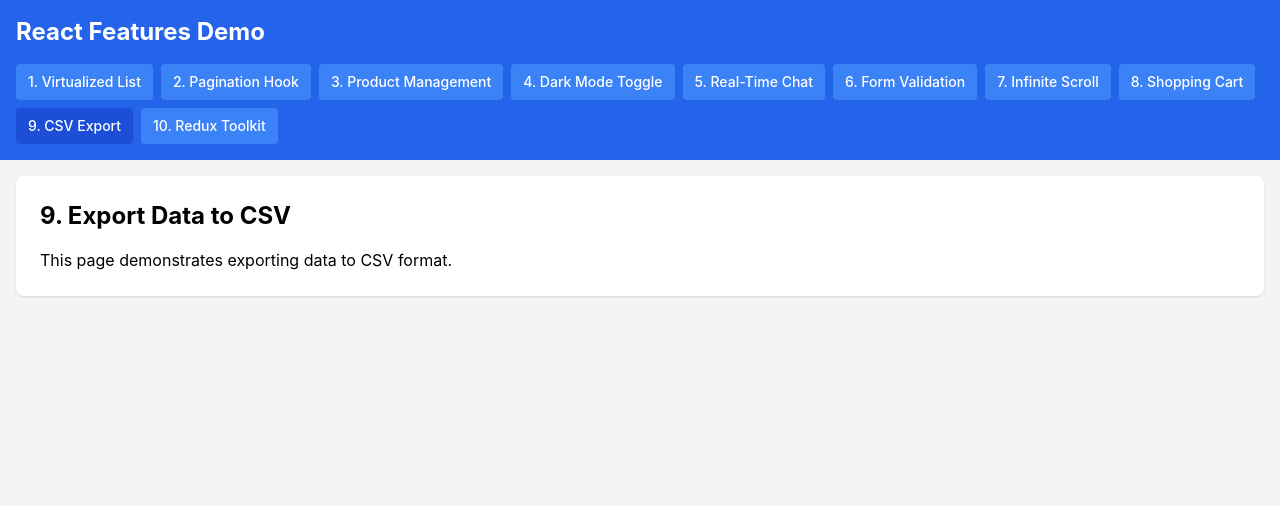
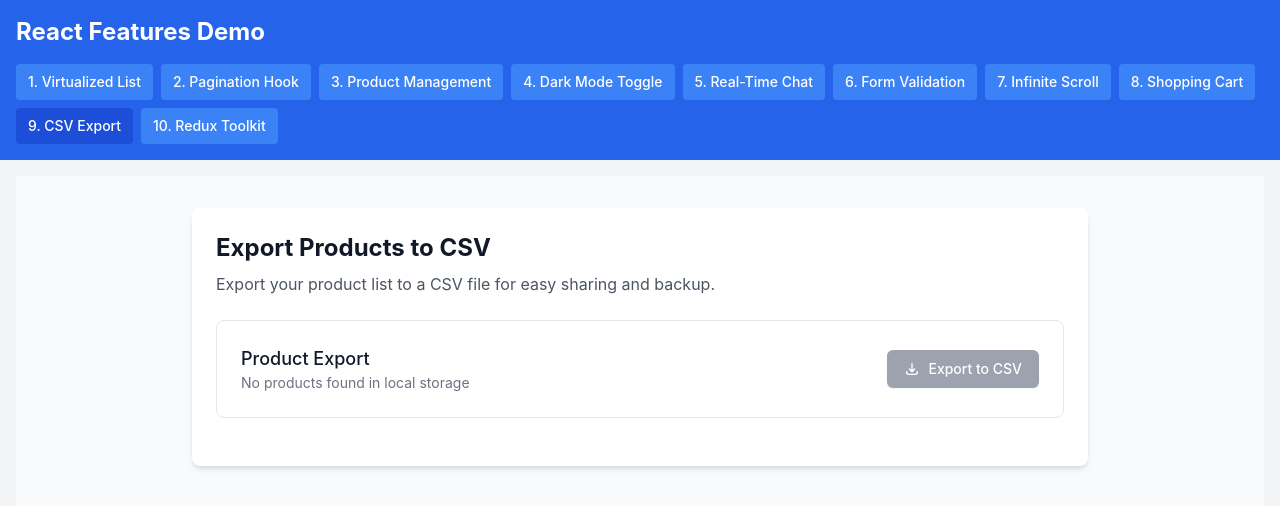
Before and after one commit to sukit12009/exam-test, a React (Create React App) app: page /csv-export in a window 1280 px wide. Shown: the top 506 px of the page. Built offline with nearby package versions, Linux system fonts and the light colour scheme.

Commit message:
init csv-export

```diff
--- /dev/null
+++ b/src/components/csv-export/ExportControls.tsx
@@ -0,0 +1,48 @@
+const DownloadIcon = ({ className }: { className?: string }) => (
+  <svg className={className} fill="none" viewBox="0 0 24 24" stroke="currentColor">
+    <path strokeLinecap="round" strokeLinejoin="round" strokeWidth={2} d="M4 16v1a3 3 0 003 3h10a3 3 0 003-3v-1m-4-4l-4 4m0 0l-4-4m4 4V4" />
+  </svg>
+);
+
+interface ExportControlsProps {
+  isLoading: boolean;
+  productCount: number;
+  onExport: () => void;
+}
+
+export const ExportControls = ({
+  isLoading,
+  productCount,
+  onExport
+}: ExportControlsProps) => {
+  return (
+    <div className="bg-white dark:bg-gray-800 border border-gray-200 dark:border-gray-700 rounded-lg p-6 mb-6">
+      <div className="flex flex-col sm:flex-row sm:items-center sm:justify-between">
+        <div className="mb-4 sm:mb-0">
+          <h2 className="text-lg font-medium text-gray-900 dark:text-white">
+            Product Export
+          </h2>
+          <p className="text-sm text-gray-500 dark:text-gray-400">
+            {isLoading
+              ? 'Loading products...'
+              : productCount > 0
+                ? `Found ${productCount} products to export`
+                : 'No products found in local storage'}
+          </p>
+        </div>
+        <button
+          onClick={onExport}
+          disabled={isLoading || productCount === 0}
+          className={`inline-flex items-center px-4 py-2 border border-transparent rounded-md shadow-sm text-sm font-medium text-white ${
+            isLoading || productCount === 0
+              ? 'bg-gray-400 dark:bg-gray-600 cursor-not-allowed'
+              : 'bg-blue-600 hover:bg-blue-700 dark:bg-blue-700 dark:hover:bg-blue-800'
+          } transition-colors duration-200`}
+        >
+          <DownloadIcon className="mr-2 h-4 w-4" />
+          {isLoading ? 'Processing...' : 'Export to CSV'}
+        </button>
+      </div>
+    </div>
+  );
+};
--- /dev/null
+++ b/src/components/csv-export/ProductTable.tsx
@@ -0,0 +1,57 @@
+import { Product } from './types';
+
+interface ProductTableProps {
+  products: Product[];
+}
+
+export const ProductTable = ({ products }: ProductTableProps) => {
+  if (products.length === 0) return null;
+
+  return (
+    <div className="bg-white dark:bg-gray-800 border border-gray-200 dark:border-gray-700 rounded-lg overflow-hidden">
+      <div className="px-6 py-4 border-b border-gray-200 dark:border-gray-700">
+        <h3 className="text-lg font-medium text-gray-900 dark:text-white">
+          Preview (First 5 Items)
+        </h3>
+      </div>
+      <div className="overflow-x-auto">
+        <table className="min-w-full divide-y divide-gray-200 dark:divide-gray-700">
+          <thead className="bg-gray-50 dark:bg-gray-700">
+            <tr>
+              <th className="px-6 py-3 text-left text-xs font-medium text-gray-500 dark:text-gray-300 uppercase tracking-wider">
+                ID
+              </th>
+              <th className="px-6 py-3 text-left text-xs font-medium text-gray-500 dark:text-gray-300 uppercase tracking-wider">
+                Name
+              </th>
+              <th className="px-6 py-3 text-left text-xs font-medium text-gray-500 dark:text-gray-300 uppercase tracking-wider">
+                Price
+              </th>
+              <th className="px-6 py-3 text-left text-xs font-medium text-gray-500 dark:text-gray-300 uppercase tracking-wider">
+                Category
+              </th>
+            </tr>
+          </thead>
+          <tbody className="bg-white dark:bg-gray-800 divide-y divide-gray-200 dark:divide-gray-700">
+            {products.slice(0, 5).map((product) => (
+              <tr key={product.id}>
+                <td className="px-6 py-4 whitespace-nowrap text-sm text-gray-900 dark:text-gray-200">
+                  {product.id}
+                </td>
+                <td className="px-6 py-4 whitespace-nowrap text-sm text-gray-900 dark:text-gray-200">
+                  {product.name}
+                </td>
+                <td className="px-6 py-4 whitespace-nowrap text-sm text-gray-900 dark:text-gray-200">
+                  ฿{product.price.toLocaleString()}
+                </td>
+                <td className="px-6 py-4 whitespace-nowrap text-sm text-gray-900 dark:text-gray-200">
+                  {product.category}
+                </td>
+              </tr>
+            ))}
+          </tbody>
+        </table>
+      </div>
+    </div>
+  );
+};
--- /dev/null
+++ b/src/components/csv-export/StatusMessage.tsx
@@ -0,0 +1,39 @@
+import { MessageType } from './types';
+const AlertCircleIcon = ({ className }: { className?: string }) => (
+  <svg className={className} fill="none" viewBox="0 0 24 24" stroke="currentColor">
+    <path strokeLinecap="round" strokeLinejoin="round" strokeWidth={2} d="M12 8v4m0 4h.01M21 12a9 9 0 11-18 0 9 9 0 0118 0z" />
+  </svg>
+);
+
+const CheckCircleIcon = ({ className }: { className?: string }) => (
+  <svg className={className} fill="none" viewBox="0 0 24 24" stroke="currentColor">
+    <path strokeLinecap="round" strokeLinejoin="round" strokeWidth={2} d="M9 12l2 2 4-4m6 2a9 9 0 11-18 0 9 9 0 0118 0z" />
+  </svg>
+);
+
+interface StatusMessageProps {
+  message: MessageType;
+}
+
+export const StatusMessage = ({ message }: StatusMessageProps) => {
+  if (!message.text) return null;
+
+  return (
+    <div
+      className={`mb-6 p-4 rounded-md ${
+        message.type === 'error'
+          ? 'bg-red-50 dark:bg-red-900/30 border border-red-200 dark:border-red-800 text-red-700 dark:text-red-300'
+          : 'bg-green-50 dark:bg-green-900/30 border border-green-200 dark:border-green-800 text-green-700 dark:text-green-300'
+      }`}
+    >
+      <div className="flex items-center">
+        {message.type === 'error' ? (
+          <AlertCircleIcon className="mr-2 h-5 w-5" />
+        ) : (
+          <CheckCircleIcon className="mr-2 h-5 w-5" />
+        )}
+        {message.text}
+      </div>
+    </div>
+  );
+};
--- /dev/null
+++ b/src/components/csv-export/index.ts
@@ -0,0 +1,10 @@
+// Types
+export * from './types';
+
+// Utils
+export * from './utils';
+
+// Components
+export { StatusMessage } from './StatusMessage';
+export { ProductTable } from './ProductTable';
+export { ExportControls } from './ExportControls';
--- /dev/null
+++ b/src/components/csv-export/types.ts
@@ -0,0 +1,13 @@
+export interface Product {
+  id: string;
+  name: string;
+  price: number;
+  category: string;
+  description: string;
+  image?: string;
+}
+
+export type MessageType = {
+  text: string;
+  type: 'success' | 'error' | '';
+};
--- /dev/null
+++ b/src/components/csv-export/utils.ts
@@ -0,0 +1,49 @@
+import { Product } from './types';
+
+export const convertToCSV = (data: Product[]): string => {
+  if (!data.length) return '';
+
+  // Define headers with proper Thai labels
+  const headers = [
+    { key: 'id', label: 'รหัส' },
+    { key: 'name', label: 'ชื่อสินค้า' },
+    { key: 'price', label: 'ราคา' },
+    { key: 'category', label: 'หมวดหมู่' },
+    { key: 'description', label: 'คำอธิบาย' }
+  ];
+
+  // Create CSV content with BOM for UTF-8
+  const headerRow = headers.map(h => `"${h.label}"`).join(',');
+
+  const dataRows = data.map(product =>
+    headers.map(header => {
+      let value = product[header.key as keyof Product];
+      if (value === undefined || value === null) return '';
+
+      // Format ID as string by adding a tab character
+      if (header.key === 'id') {
+        value = `\t${value}`;
+      }
+
+      const stringValue = String(value).replace(/"/g, '""');
+      return `"${stringValue}"`;
+    }).join(',')
+  );
+
+  // Add BOM and join rows
+  return '\uFEFF' + [headerRow, ...dataRows].join('\n');
+};
+
+export const downloadCSV = (csvContent: string, filename: string): void => {
+  const blob = new Blob([csvContent], { type: 'text/csv;charset=utf-8;' });
+  const url = URL.createObjectURL(blob);
+  const link = document.createElement('a');
+
+  link.setAttribute('href', url);
+  link.setAttribute('download', filename);
+  link.style.visibility = 'hidden';
+
+  document.body.appendChild(link);
+  link.click();
+  document.body.removeChild(link);
+};
--- a/src/pages/CsvExportPage.tsx
+++ b/src/pages/CsvExportPage.tsx
@@ -1,10 +1,87 @@
-import React from "react";
+import { useEffect, useState } from 'react';
+import {
+  Product,
+  MessageType,
+  convertToCSV,
+  downloadCSV,
+  StatusMessage,
+  ProductTable,
+  ExportControls
+} from '../components/csv-export';
 
 const CsvExportPage = () => {
+  const [products, setProducts] = useState<Product[]>([]);
+  const [isLoading, setIsLoading] = useState(true);
+  const [message, setMessage] = useState<MessageType>({ text: '', type: '' });
+
+  // Load products from localStorage
+  useEffect(() => {
+    const loadProducts = () => {
+      try {
+        const storedProducts = localStorage.getItem('products');
+        if (storedProducts) {
+          setProducts(JSON.parse(storedProducts));
+        }
+      } catch (error) {
+        console.error('Error loading products:', error);
+        setMessage({ text: 'Failed to load products', type: 'error' });
+      } finally {
+        setIsLoading(false);
+      }
+    };
+
+    loadProducts();
+  }, []);
+
+  // Handle download CSV
+  const handleExportCSV = () => {
+    try {
+      if (products.length === 0) {
+        setMessage({ text: 'No products to export', type: 'error' });
+        return;
+      }
+
+      const csvContent = convertToCSV(products);
+      const timestamp = new Date().toISOString().replace(/[:.]/g, '-');
+      downloadCSV(csvContent, `products-export-${timestamp}.csv`);
+
+      setMessage({
+        text: `Successfully exported ${products.length} products`,
+        type: 'success'
+      });
+    } catch (error) {
+      console.error('Error exporting CSV:', error);
+      setMessage({
+        text: 'Failed to export products',
+        type: 'error'
+      });
+    }
+  };
+
   return (
-    <div className="p-6 bg-white rounded-lg shadow">
-      <h1 className="text-2xl font-bold mb-4">9. Export Data to CSV</h1>
-      <p>This page demonstrates exporting data to CSV format.</p>
+    <div className="min-h-screen bg-gray-50 dark:bg-gray-900 py-8 px-4 sm:px-6 lg:px-8 transition-colors duration-200">
+      <div className="max-w-4xl mx-auto">
+        <div className="bg-white dark:bg-gray-800 rounded-lg shadow-md p-6">
+          <div className="mb-6">
+            <h1 className="text-2xl font-bold text-gray-900 dark:text-white mb-2">
+              Export Products to CSV
+            </h1>
+            <p className="text-gray-600 dark:text-gray-300">
+              Export your product list to a CSV file for easy sharing and backup.
+            </p>
+          </div>
+
+          <StatusMessage message={message} />
+
+          <ExportControls
+            isLoading={isLoading}
+            productCount={products.length}
+            onExport={handleExportCSV}
+          />
+
+          <ProductTable products={products} />
+        </div>
+      </div>
     </div>
   );
 };
```
